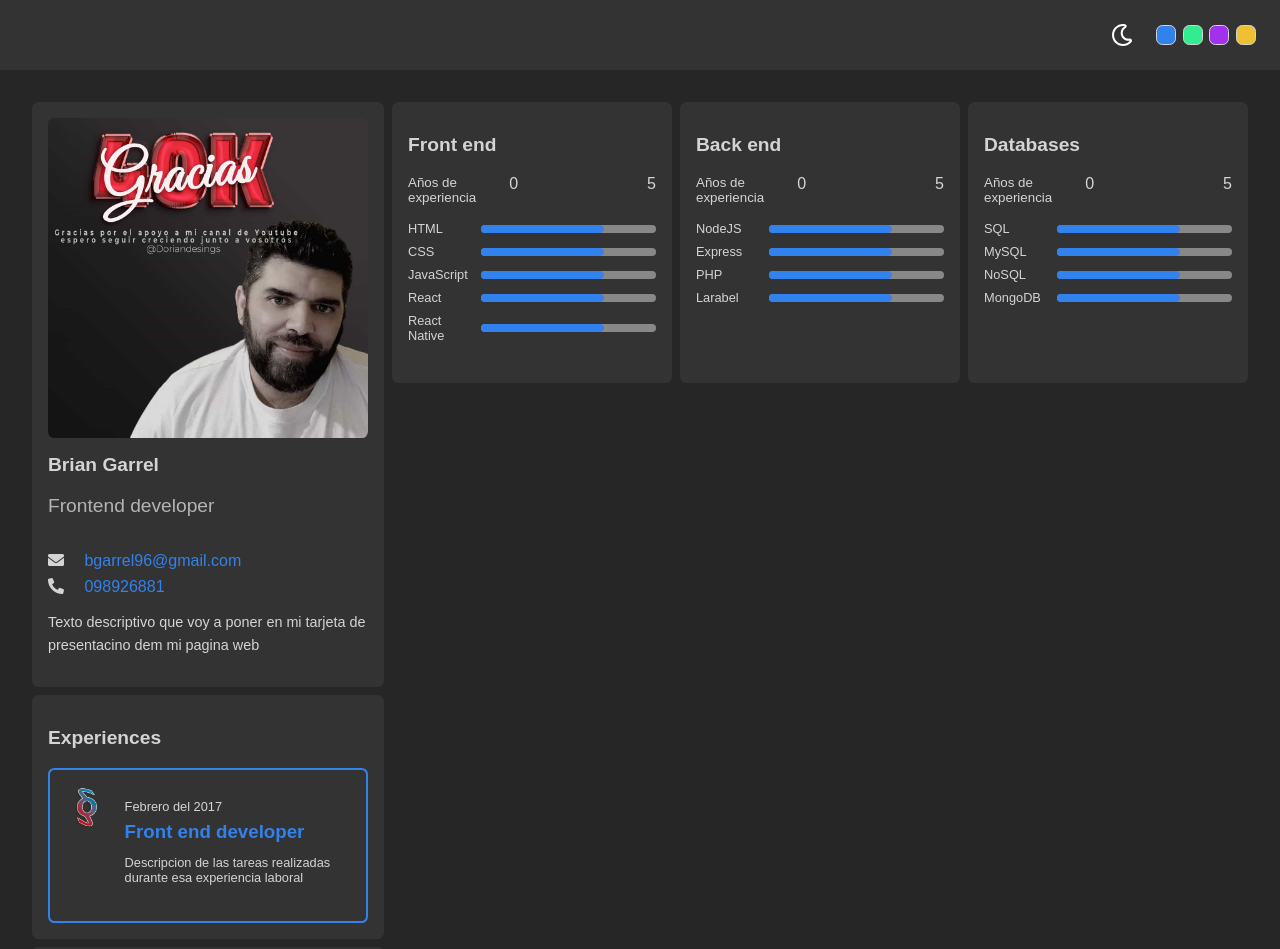
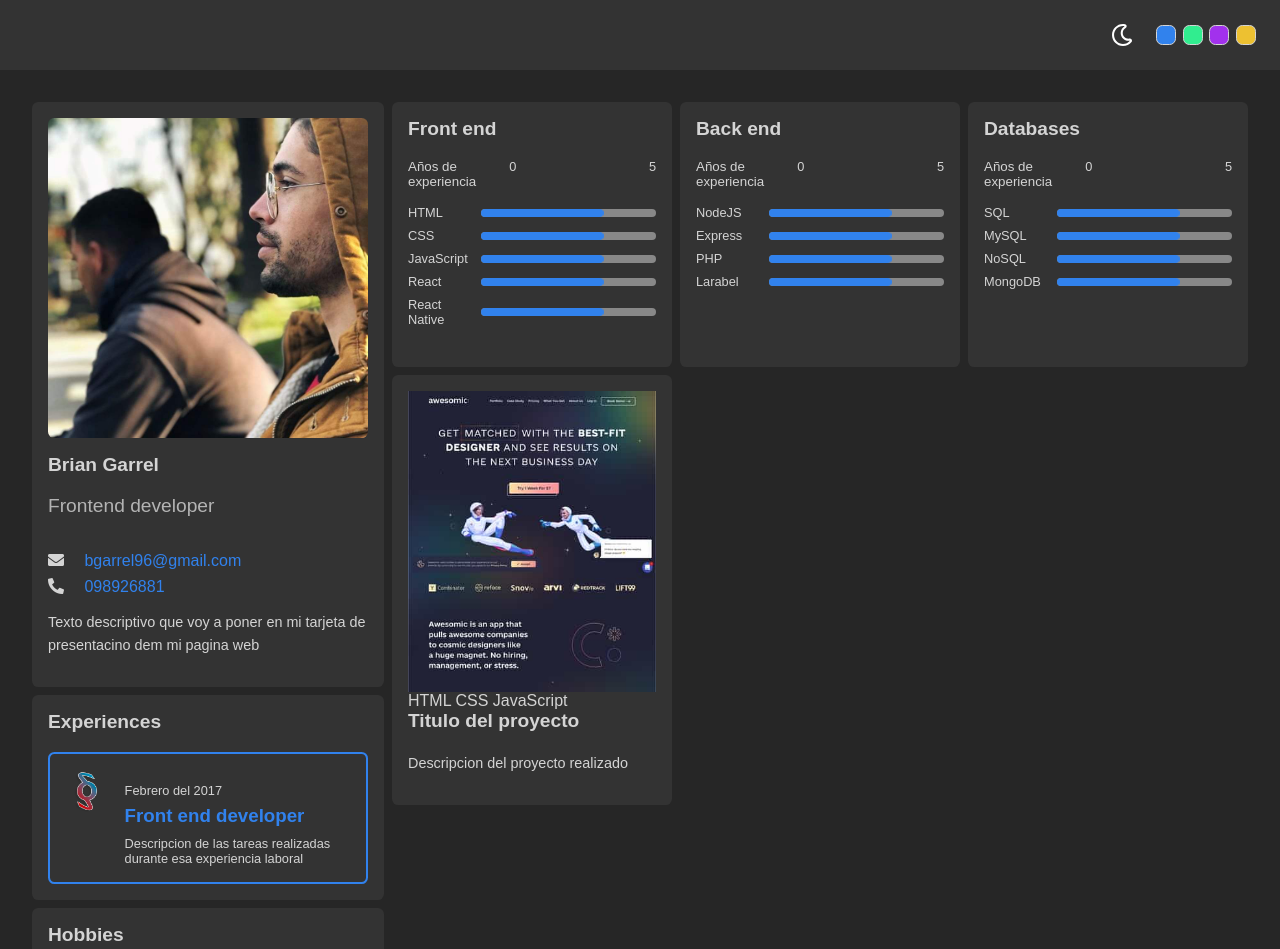
Before and after one commit to briangarrel/brian-garrel-portfolio, a plain HTML site: page index.html in a window 1280 px wide. Shown: the top 949 px of the page. Drawn offline with Linux system fonts and the light colour scheme.

Commit message:
cree el modulo de proyectso

```diff
--- a/css/styles.css
+++ b/css/styles.css
@@ -147,6 +147,7 @@ header {
 }
 
 .card__title {
+    margin-top: 0;
     margin-bottom: 1em;
     font-size: 1.2em;
 }
@@ -178,6 +179,7 @@ header {
     display: flex;
     justify-content: space-between;
     width: 175px;
+    font-size: 0.8rem;
 }
 
 .skills__tech {
--- a/index.html
+++ b/index.html
@@ -26,7 +26,7 @@
       <section class="column column--left">
         <article class="card card--profile">
           <div class="card__image-container">
-            <img src="assets/images/profile.jpg" alt="">
+            <img src="assets/images/profile.jpeg" alt="foto de perfil">
           </div>
           <div class="card__header">
             <h2 class="card__title no-margin">
@@ -67,7 +67,7 @@
               <h3 class="experience__job">
                 Front end developer
               </h3>
-              <p class="experience__description">
+              <p class="experience__description no-margin">
                 Descripcion de las tareas realizadas durante esa experiencia laboral
               </p>
             </div>
@@ -171,6 +171,24 @@
               </div>
             </div>
         </article>
+        <article class="card card--project">
+          <div class="image__container">
+            <img src="assets/images/project.jpg" alt="imagen del proyecto">
+          </div>
+          <div class="project">
+            <div class="project__tags">
+              <span class="project__tag">HTML</span>
+              <span class="project__tag">CSS</span>
+              <span class="project__tag">JavaScript</span>
+            </div>
+            <h2 class="card__title">Titulo del proyecto</h2>
+            <p class="card__text">Descripcion del proyecto realizado </p>
+            <div class="buttons">
+              <a href="#" class="button button-primary"></a>
+              <a href="#" class="button button-primary"></a>
+            </div>
+          </div>
+        </article>
       </section>
     </main>
     <script src="js/scripts.js"></script>
```
Also changed, not shown: assets/images/profile.jpeg (added).
